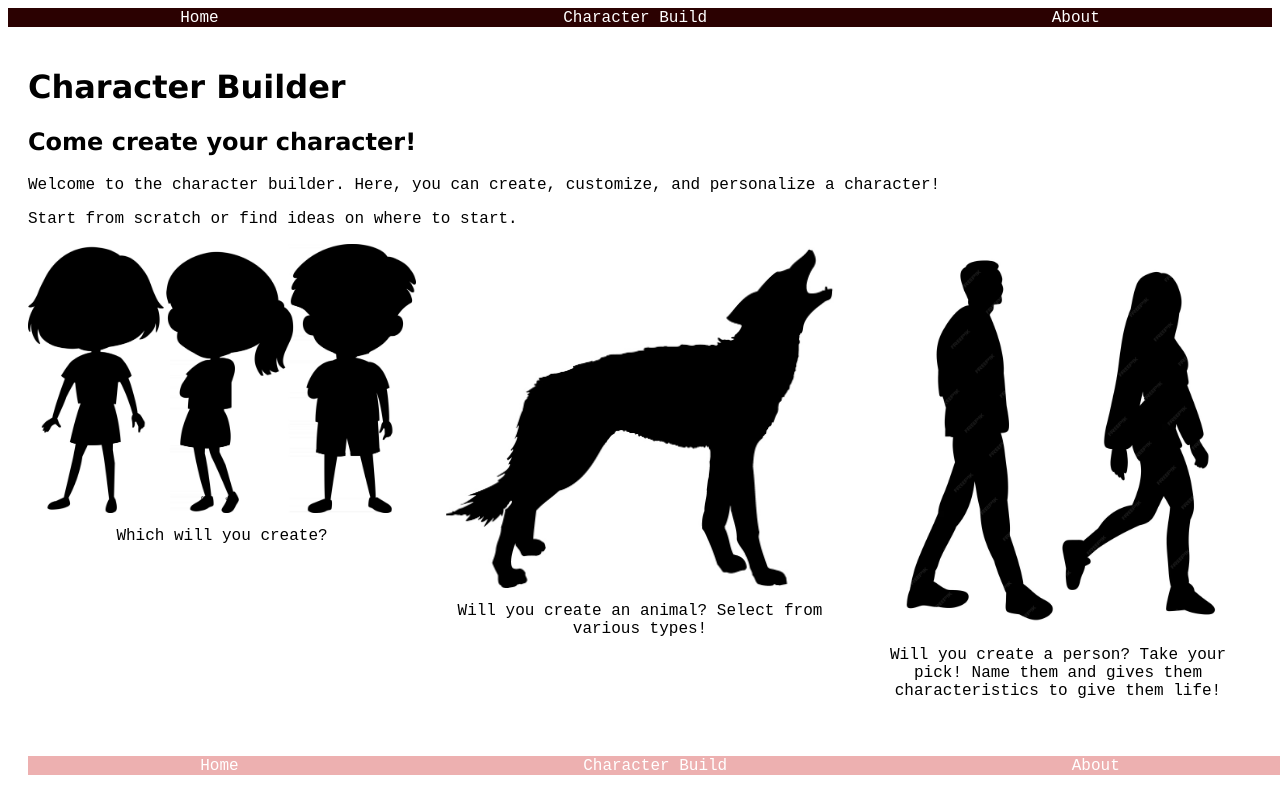
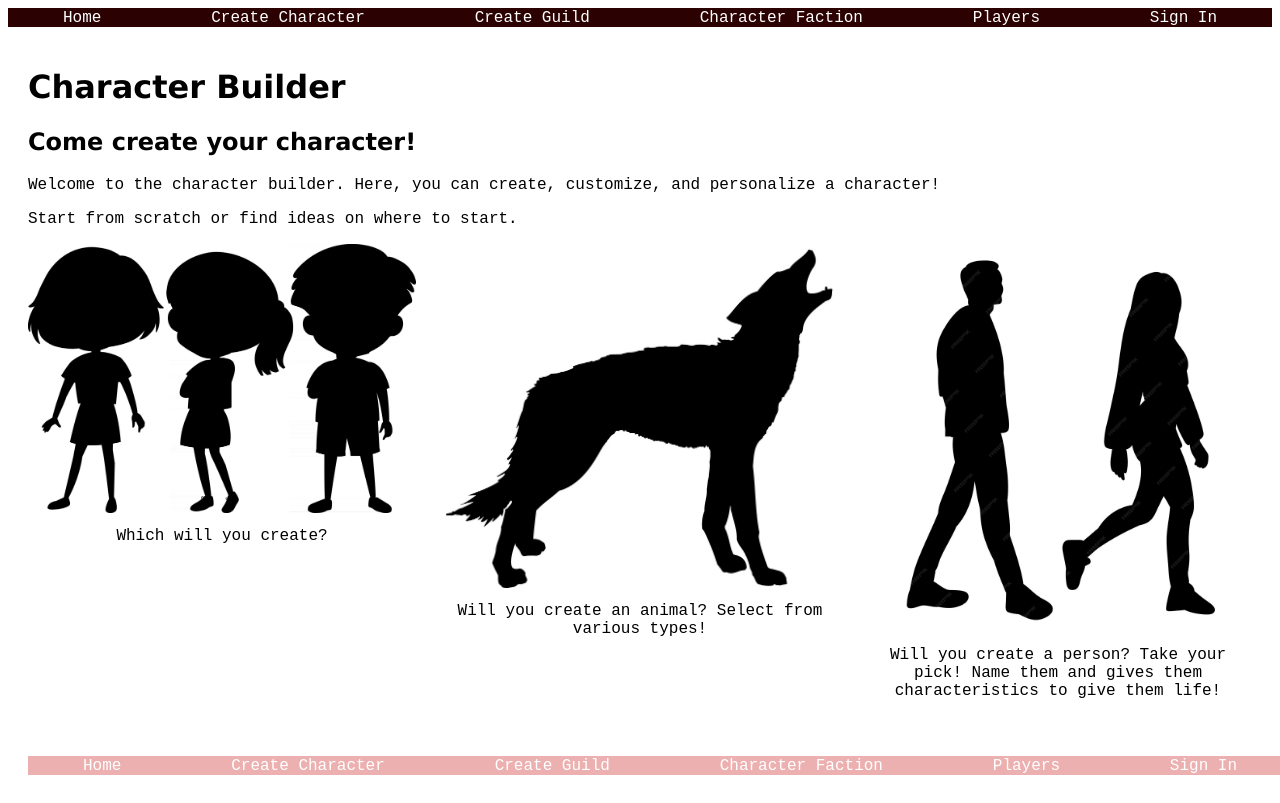
Before and after one commit to angieguti626/web-425, an Angular app in the folder rpg-character-builder/: page / in a window 1280 px wide. Shown: the top 803 px of the page. Built offline with nearby package versions, Linux system fonts and the light colour scheme.

Commit message:
nav updated

```diff
--- a/rpg-character-builder/src/app/app.component.html
+++ b/rpg-character-builder/src/app/app.component.html
@@ -1,9 +1,12 @@
 <!-- a navigation menu (use the hashtag symbol ‘#’ as a placeholder for the hrefs) -->
 <nav>
   <ul>
-    <li><a href="#">Home</a></li>
-    <li><a href="#">Character Build</a></li>
-    <li><a href="#">About</a></li>
+    <li class="plain-link"><a routerLink="/">Home</a></li>
+    <li class="plain-link"><a routerLink="create-character">Create Character</a></li>
+    <li class="plain-link"><a routerLink="create-guild">Create Guild</a></li>
+    <li class="plain-link"><a routerLink="character-faction">Character Faction</a></li>
+    <li class="plain-link"><a routerLink="players">Players</a></li>
+    <li class="plain-link"><a routerLink="signin">Sign In</a></li>
   </ul>
 </nav>
 <!--a main content area (place the router outlet here) -->
@@ -14,9 +17,12 @@
 <footer>
   <nav>
     <ul>
-      <li><a href="#">Home</a></li>
-      <li><a href="#">Character Build</a></li>
-      <li><a href="#">About</a></li>
+      <li class="plain-link"><a routerLink="/">Home</a></li>
+      <li class="plain-link"><a routerLink="create-character">Create Character</a></li>
+      <li class="plain-link"><a routerLink="create-guild">Create Guild</a></li>
+      <li class="plain-link"><a routerLink="character-faction">Character Faction</a></li>
+      <li class="plain-link"><a routerLink="players">Players</a></li>
+      <li class="plain-link"><a routerLink="signin">Sign In</a></li>
     </ul>
   </nav>
 </footer>
```
